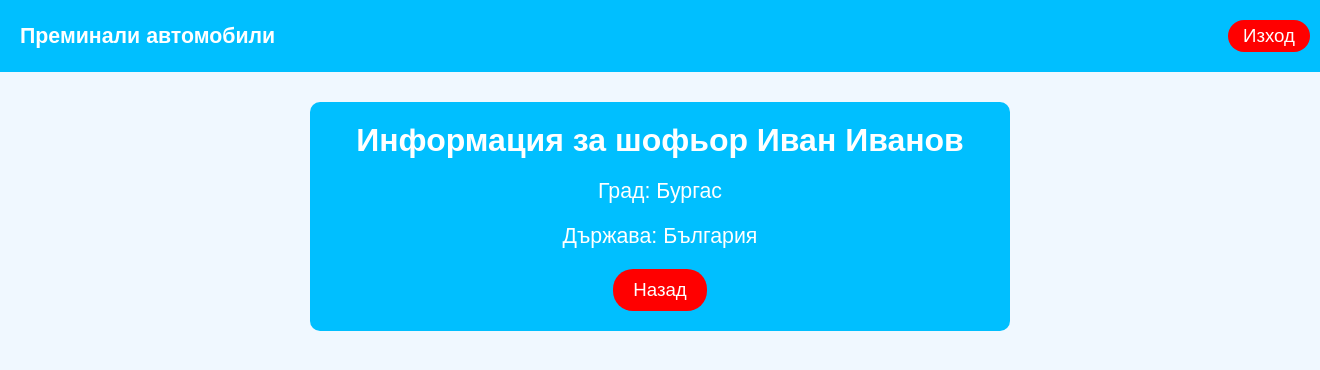
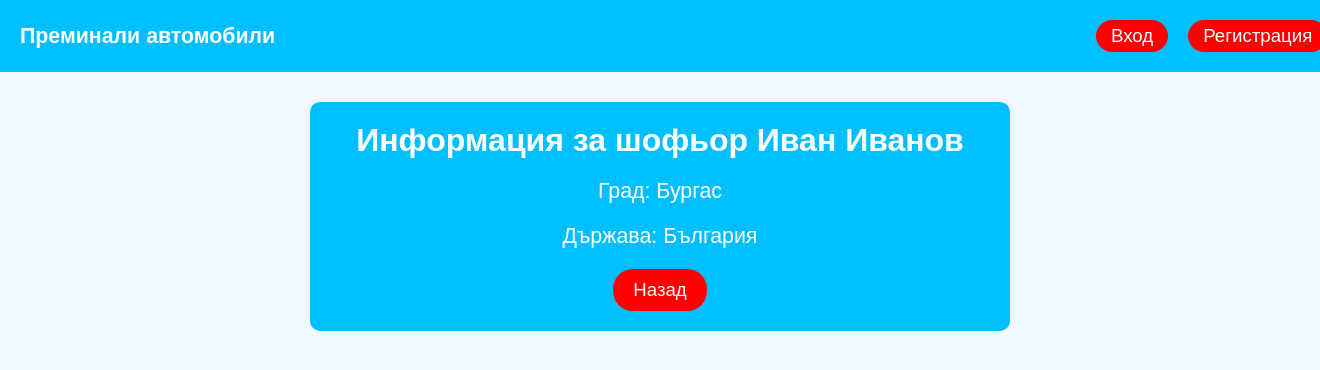
Before and after one commit to Qsen02/WWW-programing, a PHP site: page /WWW/driver_info/driver_info.php?id=1 in a window 1320 px wide. Shown: the top 370 px of the page. Run offline with PHP 8.4, Linux system fonts and the light colour scheme; data comes from the database, SQL or seed files in the repository.

Commit message:
Header updated

```diff
--- a/Crossed automobiles/add_automobile/add_automobile.css
+++ b/Crossed automobiles/add_automobile/add_automobile.css
@@ -27,7 +27,7 @@ header a{
 }
 
 header p {
-    flex: 0 0 90%;
+    flex: 0 0 80%;
     font-weight: bold;
     font-size: 16pt;
     padding-left: 20px;
--- a/Crossed automobiles/automobile_list/automobile_list.css
+++ b/Crossed automobiles/automobile_list/automobile_list.css
@@ -39,7 +39,7 @@ header a{
 }
 
 header p {
-    flex: 0 0 90%;
+    flex: 0 0 80%;
     font-weight: bold;
     font-size: 16pt;
     padding-left: 20px;
--- a/Crossed automobiles/driver_info/driver_info.css
+++ b/Crossed automobiles/driver_info/driver_info.css
@@ -32,7 +32,7 @@ header a:hover{
 }
 
 header p {
-    flex: 0 0 90%;
+    flex: 0 0 80%;
     font-weight: bold;
     font-size: 16pt;
     padding-left: 20px;
--- a/Crossed automobiles/driver_info/driver_info.php
+++ b/Crossed automobiles/driver_info/driver_info.php
@@ -11,7 +11,15 @@
 <body>
     <header>
         <p>Преминали автомобили</p>
-        <a href="#" class="link">Изход</a>
+        <?php
+        session_start();
+        if (isset($_SESSION["user"])) {
+            echo "<a href='#' class='link'>Изход</a>";
+        } else {
+            echo "<a href='../login/login.php' class='link'>Вход</a>";
+            echo "<a href='../register/register.php' class='link'>Регистрация</a>";
+        }
+        ?>
     </header>
     <section class="driver-container">
         <?php
```
Also changed, not shown: Crossed automobiles/add_automobile/add_automobile.php (+10 -2 lines), Crossed automobiles/automobile_list/automobile_list.php (+4 -4 lines), Crossed automobiles/edit_automobile/edit_automobile.php (+9 -1 lines), Crossed automobiles/register/register_form.php (renamed from Crossed automobiles/register/register.html, +13 -2 lines).
